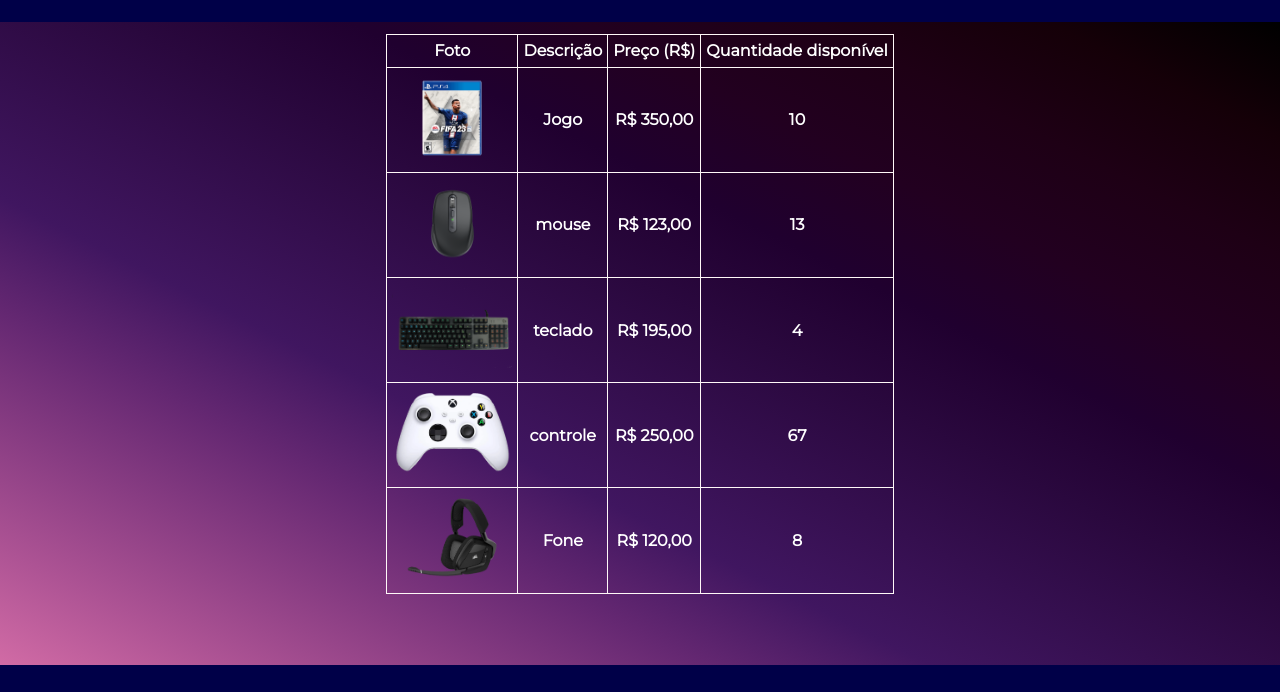
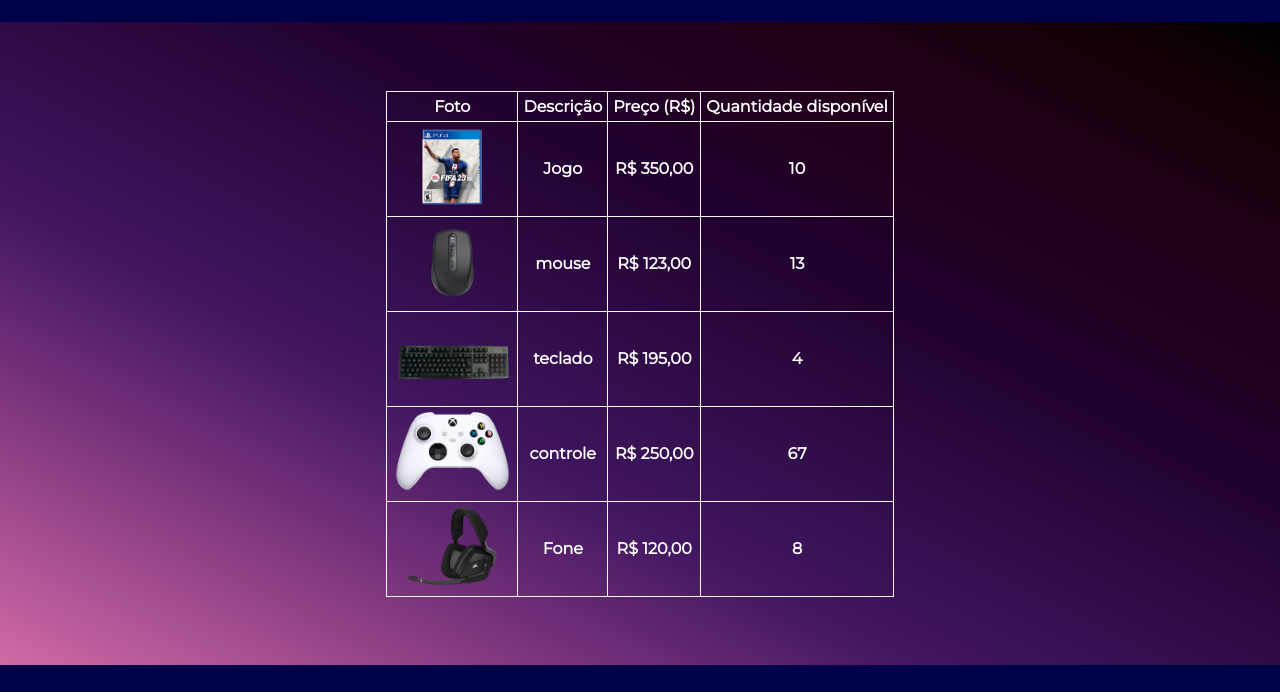
Before and after one commit to Adriano2607/Html-aula, a plain HTML site: page ctrl-estoque.html in a window 1280 px wide. Shown: the part 56-748 px from the top of the page. Drawn offline with Linux system fonts and the light colour scheme.

Commit message:
Add files via upload

```diff
--- a/ctrl-estoque.html
+++ b/ctrl-estoque.html
@@ -36,7 +36,7 @@
 
    <main>
 
-    <section class="tabela">
+
     <table>
         <tr>
             <th>Foto</th>
@@ -83,7 +83,7 @@
         <!-- Crie mais uma linha desta tabela abaixo \/ -->
 
     </table>
-</section>
+
 </main>
 
 <footer>
--- a/style.css
+++ b/style.css
@@ -32,6 +32,8 @@ header h1 {
     color: white;
     text-transform: uppercase;
 }
+
+
 
 ul {
     display: flex;
@@ -81,11 +83,10 @@ footer p {
 
 main {
     background-image: linear-gradient(to right top, #d16ba5, #ad5394, #893d83, #652872, #401660, #350f4f, #2a083e, #20002f, #220020, #1e0015, #150008, #000000);
+    flex: 1;
     display: flex;
     justify-content: center;
     align-items: center;
-    flex: 1;
-    /* height: 82vh; */
 }
 
 main h4 {
@@ -180,12 +181,7 @@ td {
     color: white;
 }
 
-.tabela{
-    display: flex;
-    justify-content: center;
-    height: 70vh;
-    margin-bottom: 60px;
-}
+
 
 
 .paitabela{
```
Also changed, not shown: index.html (+1 -2 lines), add-produto.html (line endings or trailing spaces), funcionarios.html (line endings or trailing spaces).
